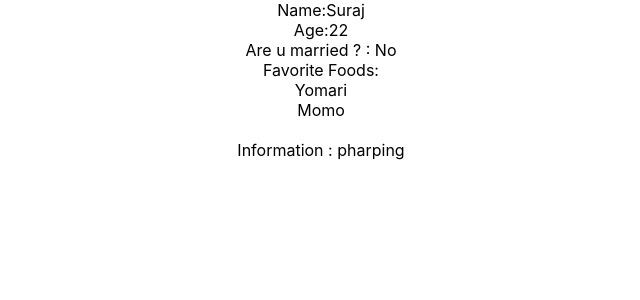
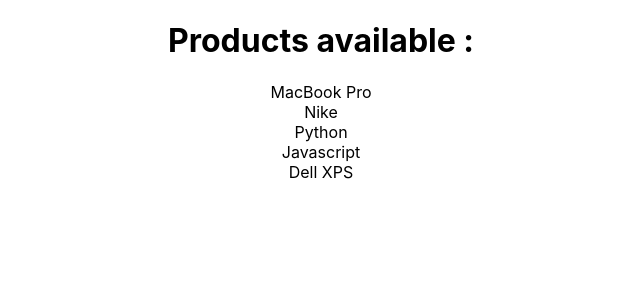
Before and after one commit to surajshr03/react_learn, a React (Create React App) app: page / in a window 1280 px wide. Shown: the top 300 px of the page, without its empty margins (319-959 px from the left). Built offline with nearby package versions, Linux system fonts and the light colour scheme.

Commit message:
map method recall in react

```diff
--- a/src/App.js
+++ b/src/App.js
@@ -1,21 +1,22 @@
-import './App.css';
-import Address from './Components/Address.jsx';
-import Age from './Components/Age.jsx';
-import College from './Components/College.jsx';
-import Detail from './Components/Detail.jsx';
-import Details1 from './Components/Details1.jsx';
-import EffectOnDifferentData from './Components/EffectOnDifferentData.jsx';
-import LearnTernary from './Components/LearnTernary.jsx';
-import  Name  from './Components/Name.jsx';
+import "./App.css";
+import Address from "./Components/Address.jsx";
+import Age from "./Components/Age.jsx";
+import College from "./Components/College.jsx";
+import Detail from "./Components/Detail.jsx";
+import Details1 from "./Components/Details1.jsx";
+import EffectOnDifferentData from "./Components/EffectOnDifferentData.jsx";
+import LearnMap from "./Components/LearnMap.jsx";
+import LearnMap2 from "./Components/LearnMap2.jsx";
+import LearnTernary from "./Components/LearnTernary.jsx";
+import Location from "./Components/Location.jsx";
+import Name from "./Components/Name.jsx";
 
 function App() {
-
   // let name = `Suraj`;
   // let age = `22`;
   // console.log(name)
   return (
-   <div style={{textAlign:'center'}}>
-
+    <div style={{ textAlign: "center" }}>
       {/* <div style={{textAlign:'center'}}>
       <p style={{color:"red",backgroundColor:"black"}}>My name is {name} and my age is {age}.</p>
 
@@ -25,18 +26,22 @@
 
     </div> */}
 
-    {/* <Name></Name>
+      {/*<Name></Name>
        <Age></Age>
        <Address></Address> */}
+
       {/* <Detail name="Suraj" address="Pharping" age ={22}></Detail> */}
       {/* <Details1 name="Suraj" address="Pharping" age ={22}></Details1> */}
       {/* <College name="Patan MC" address="patan"></College> */}
       {/* <LearnTernary marks={56}></LearnTernary> */}
+      {/* <EffectOnDifferentData></EffectOnDifferentData> */}
 
-    <EffectOnDifferentData></EffectOnDifferentData>
+      {/* <Location  country="Nepal" province="03" district="Kathmandu" exactLocation="Pharping"></Location> */}
 
+      {/* <LearnMap></LearnMap> */}
+
+      <LearnMap2></LearnMap2>
     </div>
-
   );
 }
 
--- /dev/null
+++ b/src/Components/LearnMap.jsx
@@ -0,0 +1,22 @@
+import React from "react";
+
+const LearnMap = () => {
+  let planet = ["Sun", "Moon", "Jupiter"];
+
+  let solarSystem = () => {
+    let solar = planet.map((value, i) => {
+      return (
+      <div>Solar system : {value}</div>
+      )
+
+    });
+
+    return solar;
+  };
+
+  return <div>
+      {solarSystem()}
+      </div>;
+};
+
+export default LearnMap;
--- /dev/null
+++ b/src/Components/LearnMap2.jsx
@@ -0,0 +1,76 @@
+import React from 'react'
+
+const LearnMap2 = () => {
+// database bata awuney data is in form of array of object i.e [{},{},{}]
+      const products = [
+            {
+              id: 1,
+              title: "MacBook Pro",
+              category: "Laptops",
+              price: 100000.0,
+              description: "A high-performance laptop.",
+              manufactureDate: "2023-05-15T08:30:00",
+              isAvailable: true,
+            },
+            {
+              id: 2,
+              title: "Nike",
+              category: "Running Shoes",
+              price: 5000,
+              description: "Running shoes designed for speed and comfort.",
+              manufactureDate: "2023-02-20T14:45:00",
+              isAvailable: true,
+            },
+            {
+              id: 3,
+              title: "Python",
+              category: "Books",
+              price: 500,
+              description: "A language for AI",
+              manufactureDate: "1925-04-10T10:10:00",
+              isAvailable: false,
+            },
+            {
+              id: 4,
+              title: "Javascript",
+              category: "Books",
+              price: 700,
+              description: "A language for Browser",
+              manufactureDate: "1995-12-04T12:00:00",
+              isAvailable: false,
+            },
+            {
+              id: 5,
+              title: "Dell XPS",
+              category: "Laptops",
+              price: 120000.0,
+              description: "An ultra-slim laptop with powerful performance.",
+              manufactureDate: "2023-04-25T09:15:00",
+              isAvailable: true,
+            },
+          ];
+       let task1 =()=>{
+
+            const list = products.map((item,i)=>{
+                  return (
+                        <div>
+                              {item.title}
+                        </div>
+                  )
+            })
+
+            return list;
+
+       }
+
+  return (
+    <div>
+        <h1>Products available :</h1>
+      {
+               task1 ()
+      }
+    </div>
+  )
+}
+
+export default LearnMap2;
--- /dev/null
+++ b/src/Components/Location.jsx
@@ -0,0 +1,18 @@
+import React from 'react'
+
+const Location = ({country, province, district, exactLocation}) => {
+
+  return (
+    <div>
+      <p className="success">
+            Country Name : {country}<br/>
+            Province No : {province}<br/>
+            District : {district}<br/>
+            Exact Location : {exactLocation}<br/>
+
+      </p>
+    </div>
+  )
+}
+
+export default Location;
```
Also changed, not shown: src/Components/EffectOnDifferentData.jsx (+17 -20 lines), zzNotes/important.txt. Lines whose indentation alone changed are shown as unchanged.
